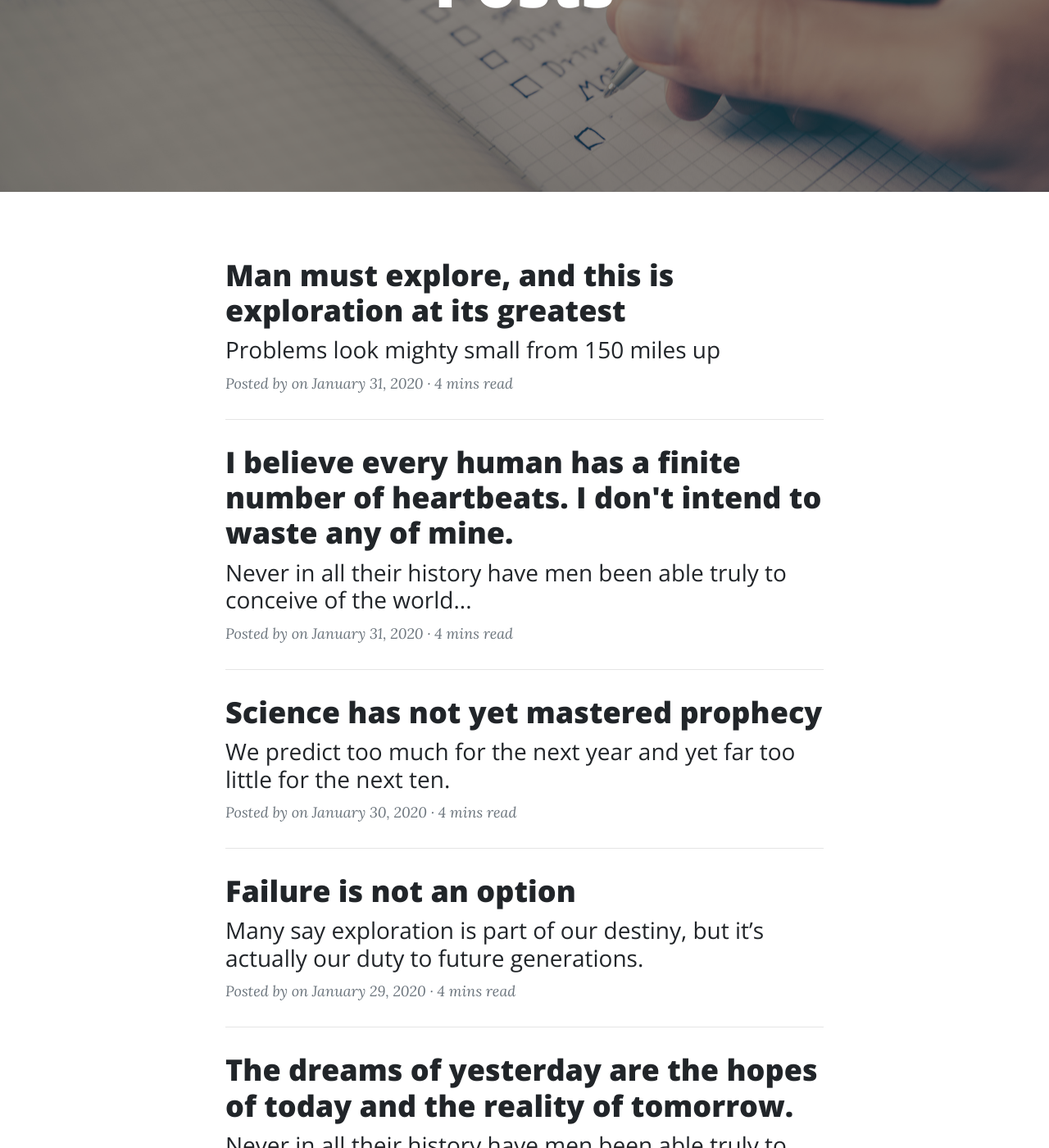
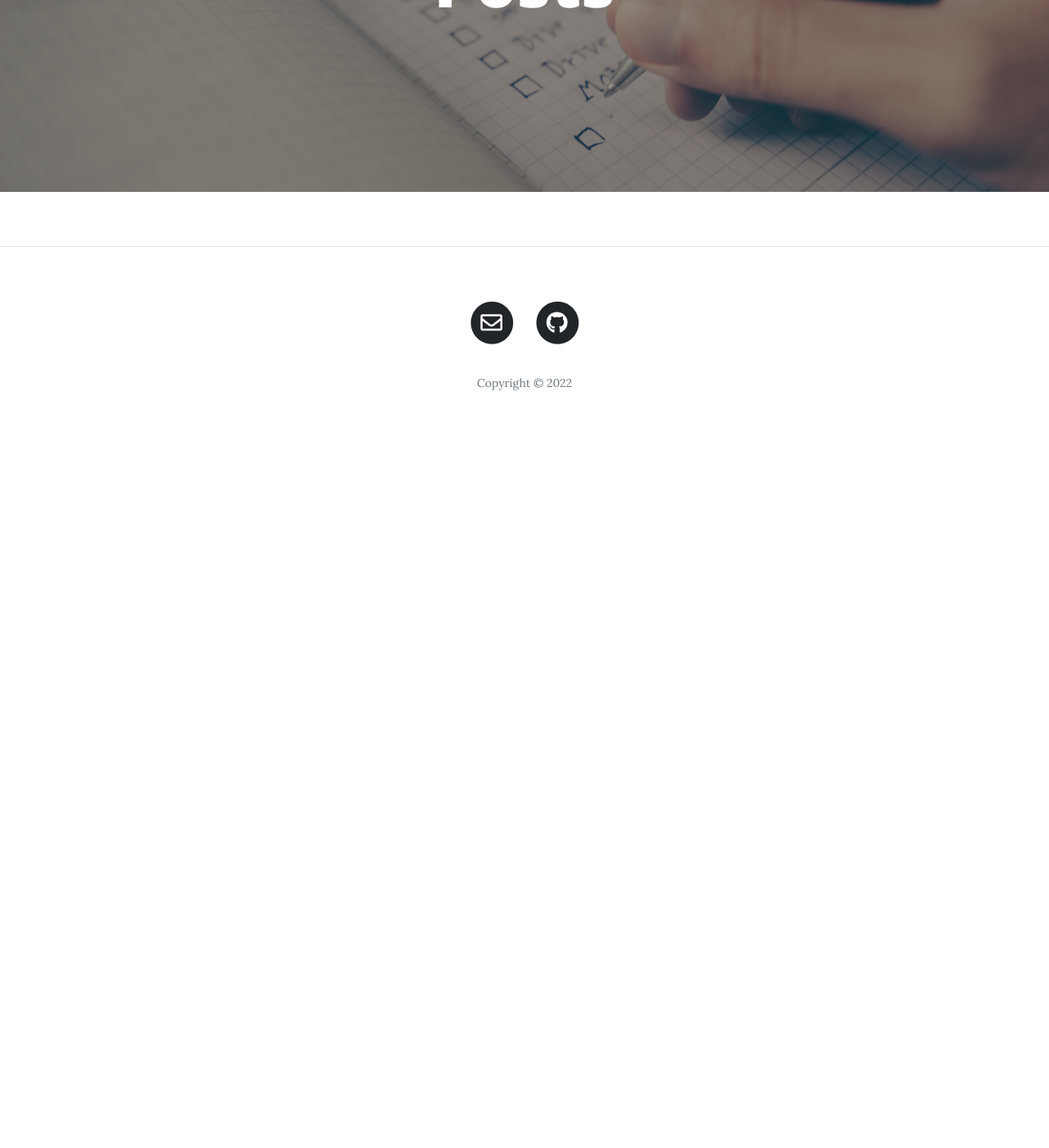
Before and after one commit to youngjae0401/develop_note, a Jekyll site: the page built from posts/index.html, in a window 1280 px wide and 1400 px high, scrolled down 270 px. Shown: the whole window at 82% size. Built offline with Jekyll 4.4.1, drawn with Linux system fonts in a browser that asks for light colours; the list of posts is cut into pages by our own code; after the commit the page ends 900 px from its top, so only the background shows below that; some of the changed text lies outside the part shown.

```diff
--- a/_includes/head.html
+++ b/_includes/head.html
@@ -10,6 +10,12 @@
 
   <meta name="description" content="{{ page.excerpt | default: site.description | strip_html | normalize_whitespace | truncate: 160 | escape }}">
 
+	<!--favicon-->
+  <link rel="favicon" href="/img/favicon/favicon.ico">
+  <link rel="icon" type="image/png" sizes="32x32" href="/img/favicon/favicon-32x32.png">
+  <link rel="icon" type="image/png" sizes="96x96" href="/img/favicon/favicon-96x96.png">
+  <link rel="icon" type="image/png" sizes="16x16" href="/img/favicon/favicon-16x16.png">
+
   <link href='https://fonts.googleapis.com/css?family=Lora:400,700,400italic,700italic' rel='stylesheet' type='text/css'>
   <link href='https://fonts.googleapis.com/css?family=Open+Sans:300italic,400italic,600italic,700italic,800italic,400,300,600,700,800' rel='stylesheet' type='text/css'>
 
--- a/_posts/2020-01-26-dinosaurs.html
+++ /dev/null
@@ -1,40 +0,0 @@
----
-layout: post
-title: "Dinosaurs are extinct today"
-subtitle: "because they lacked opposable thumbs and the brainpower to build a space program."
-date: 2020-01-26 23:45:13 -0400
-background: '/img/posts/01.jpg'
----
-
-<p>Never in all their history have men been able truly to conceive of the world as one: a single sphere, a globe, having the qualities of a globe, a round earth in which all the directions eventually meet, in which there is no center because every point, or none, is center — an equal earth which all men occupy as equals. The airman's earth, if free men make it, will be truly round: a globe in practice, not in theory.</p>
-
-<p>Science cuts two ways, of course; its products can be used for both good and evil. But there's no turning back from science. The early warnings about technological dangers also come from science.</p>
-
-<p>What was most significant about the lunar voyage was not that man set foot on the Moon but that they set eye on the earth.</p>
-
-<p>A Chinese tale tells of some men sent to harm a young girl who, upon seeing her beauty, become her protectors rather than her violators. That's how I felt seeing the Earth for the first time. I could not help but love and cherish her.</p>
-
-<p>For those who have seen the Earth from space, and for the hundreds and perhaps thousands more who will, the experience most certainly changes your perspective. The things that we share in our world are far more valuable than those which divide us.</p>
-
-<h2 class="section-heading">The Final Frontier</h2>
-
-<p>There can be no thought of finishing for ‘aiming for the stars.’ Both figuratively and literally, it is a task to occupy the generations. And no matter how much progress one makes, there is always the thrill of just beginning.</p>
-
-<p>There can be no thought of finishing for ‘aiming for the stars.’ Both figuratively and literally, it is a task to occupy the generations. And no matter how much progress one makes, there is always the thrill of just beginning.</p>
-
-<blockquote class="blockquote">The dreams of yesterday are the hopes of today and the reality of tomorrow. Science has not yet mastered prophecy. We predict too much for the next year and yet far too little for the next ten.</blockquote>
-
-<p>Spaceflights cannot be stopped. This is not the work of any one man or even a group of men. It is a historical process which mankind is carrying out in accordance with the natural laws of human development.</p>
-
-<h2 class="section-heading">Reaching for the Stars</h2>
-
-<p>As we got further and further away, it [the Earth] diminished in size. Finally it shrank to the size of a marble, the most beautiful you can imagine. That beautiful, warm, living object looked so fragile, so delicate, that if you touched it with a finger it would crumble and fall apart. Seeing this has to change a man.</p>
-
-<img class="img-fluid" src="https://source.unsplash.com/Mn9Fa_wQH-M/800x450" alt="Demo Image">
-<span class="caption text-muted">To go places and do things that have never been done before – that’s what living is all about.</span>
-
-<p>Space, the final frontier. These are the voyages of the Starship Enterprise. Its five-year mission: to explore strange new worlds, to seek out new life and new civilizations, to boldly go where no man has gone before.</p>
-
-<p>As I stand out here in the wonders of the unknown at Hadley, I sort of realize there’s a fundamental truth to our nature, Man must explore, and this is exploration at its greatest.</p>
-
-<p>Placeholder text by <a href="http://spaceipsum.com/">Space Ipsum</a>. Photographs by <a href="https://unsplash.com/">Unsplash</a>.</p>
--- a/_posts/2020-01-27-dreams.html
+++ /dev/null
@@ -1,39 +0,0 @@
----
-layout: post
-title: "The dreams of yesterday are the hopes of today and the reality of tomorrow."
-date: 2020-01-27 23:45:13 -0400
-background: '/img/posts/02.jpg'
----
-
-<p>Never in all their history have men been able truly to conceive of the world as one: a single sphere, a globe, having the qualities of a globe, a round earth in which all the directions eventually meet, in which there is no center because every point, or none, is center — an equal earth which all men occupy as equals. The airman's earth, if free men make it, will be truly round: a globe in practice, not in theory.</p>
-
-<p>Science cuts two ways, of course; its products can be used for both good and evil. But there's no turning back from science. The early warnings about technological dangers also come from science.</p>
-
-<p>What was most significant about the lunar voyage was not that man set foot on the Moon but that they set eye on the earth.</p>
-
-<p>A Chinese tale tells of some men sent to harm a young girl who, upon seeing her beauty, become her protectors rather than her violators. That's how I felt seeing the Earth for the first time. I could not help but love and cherish her.</p>
-
-<p>For those who have seen the Earth from space, and for the hundreds and perhaps thousands more who will, the experience most certainly changes your perspective. The things that we share in our world are far more valuable than those which divide us.</p>
-
-<h2 class="section-heading">The Final Frontier</h2>
-
-<p>There can be no thought of finishing for ‘aiming for the stars.’ Both figuratively and literally, it is a task to occupy the generations. And no matter how much progress one makes, there is always the thrill of just beginning.</p>
-
-<p>There can be no thought of finishing for ‘aiming for the stars.’ Both figuratively and literally, it is a task to occupy the generations. And no matter how much progress one makes, there is always the thrill of just beginning.</p>
-
-<blockquote class="blockquote">The dreams of yesterday are the hopes of today and the reality of tomorrow. Science has not yet mastered prophecy. We predict too much for the next year and yet far too little for the next ten.</blockquote>
-
-<p>Spaceflights cannot be stopped. This is not the work of any one man or even a group of men. It is a historical process which mankind is carrying out in accordance with the natural laws of human development.</p>
-
-<h2 class="section-heading">Reaching for the Stars</h2>
-
-<p>As we got further and further away, it [the Earth] diminished in size. Finally it shrank to the size of a marble, the most beautiful you can imagine. That beautiful, warm, living object looked so fragile, so delicate, that if you touched it with a finger it would crumble and fall apart. Seeing this has to change a man.</p>
-
-<img class="img-fluid" src="https://source.unsplash.com/Mn9Fa_wQH-M/800x450" alt="Demo Image">
-<span class="caption text-muted">To go places and do things that have never been done before – that’s what living is all about.</span>
-
-<p>Space, the final frontier. These are the voyages of the Starship Enterprise. Its five-year mission: to explore strange new worlds, to seek out new life and new civilizations, to boldly go where no man has gone before.</p>
-
-<p>As I stand out here in the wonders of the unknown at Hadley, I sort of realize there’s a fundamental truth to our nature, Man must explore, and this is exploration at its greatest.</p>
-
-<p>Placeholder text by <a href="http://spaceipsum.com/">Space Ipsum</a>. Photographs by <a href="https://unsplash.com/">Unsplash</a>.</p>
--- a/_posts/2020-01-28-exploration.html
+++ /dev/null
@@ -1,40 +0,0 @@
----
-layout: post
-title: "Failure is not an option"
-subtitle: "Many say exploration is part of our destiny, but it’s actually our duty to future generations."
-date: 2020-01-28 23:45:13 -0400
-background: '/img/posts/03.jpg'
----
-
-<p>Never in all their history have men been able truly to conceive of the world as one: a single sphere, a globe, having the qualities of a globe, a round earth in which all the directions eventually meet, in which there is no center because every point, or none, is center — an equal earth which all men occupy as equals. The airman's earth, if free men make it, will be truly round: a globe in practice, not in theory.</p>
-
-<p>Science cuts two ways, of course; its products can be used for both good and evil. But there's no turning back from science. The early warnings about technological dangers also come from science.</p>
-
-<p>What was most significant about the lunar voyage was not that man set foot on the Moon but that they set eye on the earth.</p>
-
-<p>A Chinese tale tells of some men sent to harm a young girl who, upon seeing her beauty, become her protectors rather than her violators. That's how I felt seeing the Earth for the first time. I could not help but love and cherish her.</p>
-
-<p>For those who have seen the Earth from space, and for the hundreds and perhaps thousands more who will, the experience most certainly changes your perspective. The things that we share in our world are far more valuable than those which divide us.</p>
-
-<h2 class="section-heading">The Final Frontier</h2>
-
-<p>There can be no thought of finishing for ‘aiming for the stars.’ Both figuratively and literally, it is a task to occupy the generations. And no matter how much progress one makes, there is always the thrill of just beginning.</p>
-
-<p>There can be no thought of finishing for ‘aiming for the stars.’ Both figuratively and literally, it is a task to occupy the generations. And no matter how much progress one makes, there is always the thrill of just beginning.</p>
-
-<blockquote class="blockquote">The dreams of yesterday are the hopes of today and the reality of tomorrow. Science has not yet mastered prophecy. We predict too much for the next year and yet far too little for the next ten.</blockquote>
-
-<p>Spaceflights cannot be stopped. This is not the work of any one man or even a group of men. It is a historical process which mankind is carrying out in accordance with the natural laws of human development.</p>
-
-<h2 class="section-heading">Reaching for the Stars</h2>
-
-<p>As we got further and further away, it [the Earth] diminished in size. Finally it shrank to the size of a marble, the most beautiful you can imagine. That beautiful, warm, living object looked so fragile, so delicate, that if you touched it with a finger it would crumble and fall apart. Seeing this has to change a man.</p>
-
-<img class="img-fluid" src="https://source.unsplash.com/Mn9Fa_wQH-M/800x450" alt="Demo Image">
-<span class="caption text-muted">To go places and do things that have never been done before – that’s what living is all about.</span>
-
-<p>Space, the final frontier. These are the voyages of the Starship Enterprise. Its five-year mission: to explore strange new worlds, to seek out new life and new civilizations, to boldly go where no man has gone before.</p>
-
-<p>As I stand out here in the wonders of the unknown at Hadley, I sort of realize there’s a fundamental truth to our nature, Man must explore, and this is exploration at its greatest.</p>
-
-<p>Placeholder text by <a href="http://spaceipsum.com/">Space Ipsum</a>. Photographs by <a href="https://unsplash.com/">Unsplash</a>.</p>
--- a/_posts/2020-01-29-prophecy.html
+++ /dev/null
@@ -1,40 +0,0 @@
----
-layout: post
-title: "Science has not yet mastered prophecy"
-subtitle: "We predict too much for the next year and yet far too little for the next ten."
-date: 2020-01-29 23:45:13 -0400
-background: '/img/posts/04.jpg'
----
-
-<p>Never in all their history have men been able truly to conceive of the world as one: a single sphere, a globe, having the qualities of a globe, a round earth in which all the directions eventually meet, in which there is no center because every point, or none, is center — an equal earth which all men occupy as equals. The airman's earth, if free men make it, will be truly round: a globe in practice, not in theory.</p>
-
-<p>Science cuts two ways, of course; its products can be used for both good and evil. But there's no turning back from science. The early warnings about technological dangers also come from science.</p>
-
-<p>What was most significant about the lunar voyage was not that man set foot on the Moon but that they set eye on the earth.</p>
-
-<p>A Chinese tale tells of some men sent to harm a young girl who, upon seeing her beauty, become her protectors rather than her violators. That's how I felt seeing the Earth for the first time. I could not help but love and cherish her.</p>
-
-<p>For those who have seen the Earth from space, and for the hundreds and perhaps thousands more who will, the experience most certainly changes your perspective. The things that we share in our world are far more valuable than those which divide us.</p>
-
-<h2 class="section-heading">The Final Frontier</h2>
-
-<p>There can be no thought of finishing for ‘aiming for the stars.’ Both figuratively and literally, it is a task to occupy the generations. And no matter how much progress one makes, there is always the thrill of just beginning.</p>
-
-<p>There can be no thought of finishing for ‘aiming for the stars.’ Both figuratively and literally, it is a task to occupy the generations. And no matter how much progress one makes, there is always the thrill of just beginning.</p>
-
-<blockquote class="blockquote">The dreams of yesterday are the hopes of today and the reality of tomorrow. Science has not yet mastered prophecy. We predict too much for the next year and yet far too little for the next ten.</blockquote>
-
-<p>Spaceflights cannot be stopped. This is not the work of any one man or even a group of men. It is a historical process which mankind is carrying out in accordance with the natural laws of human development.</p>
-
-<h2 class="section-heading">Reaching for the Stars</h2>
-
-<p>As we got further and further away, it [the Earth] diminished in size. Finally it shrank to the size of a marble, the most beautiful you can imagine. That beautiful, warm, living object looked so fragile, so delicate, that if you touched it with a finger it would crumble and fall apart. Seeing this has to change a man.</p>
-
-<img class="img-fluid" src="https://source.unsplash.com/Mn9Fa_wQH-M/800x450" alt="Demo Image">
-<span class="caption text-muted">To go places and do things that have never been done before – that’s what living is all about.</span>
-
-<p>Space, the final frontier. These are the voyages of the Starship Enterprise. Its five-year mission: to explore strange new worlds, to seek out new life and new civilizations, to boldly go where no man has gone before.</p>
-
-<p>As I stand out here in the wonders of the unknown at Hadley, I sort of realize there’s a fundamental truth to our nature, Man must explore, and this is exploration at its greatest.</p>
-
-<p>Placeholder text by <a href="http://spaceipsum.com/">Space Ipsum</a>. Photographs by <a href="https://unsplash.com/">Unsplash</a>.</p>
--- a/_posts/2020-01-30-heartbeats.html
+++ /dev/null
@@ -1,39 +0,0 @@
----
-layout: post
-title: "I believe every human has a finite number of heartbeats. I don't intend to waste any of mine."
-date: 2020-01-30 23:45:13 -0400
-background: '/img/posts/05.jpg'
----
-
-<p>Never in all their history have men been able truly to conceive of the world as one: a single sphere, a globe, having the qualities of a globe, a round earth in which all the directions eventually meet, in which there is no center because every point, or none, is center — an equal earth which all men occupy as equals. The airman's earth, if free men make it, will be truly round: a globe in practice, not in theory.</p>
-
-<p>Science cuts two ways, of course; its products can be used for both good and evil. But there's no turning back from science. The early warnings about technological dangers also come from science.</p>
-
-<p>What was most significant about the lunar voyage was not that man set foot on the Moon but that they set eye on the earth.</p>
-
-<p>A Chinese tale tells of some men sent to harm a young girl who, upon seeing her beauty, become her protectors rather than her violators. That's how I felt seeing the Earth for the first time. I could not help but love and cherish her.</p>
-
-<p>For those who have seen the Earth from space, and for the hundreds and perhaps thousands more who will, the experience most certainly changes your perspective. The things that we share in our world are far more valuable than those which divide us.</p>
-
-<h2 class="section-heading">The Final Frontier</h2>
-
-<p>There can be no thought of finishing for ‘aiming for the stars.’ Both figuratively and literally, it is a task to occupy the generations. And no matter how much progress one makes, there is always the thrill of just beginning.</p>
-
-<p>There can be no thought of finishing for ‘aiming for the stars.’ Both figuratively and literally, it is a task to occupy the generations. And no matter how much progress one makes, there is always the thrill of just beginning.</p>
-
-<blockquote class="blockquote">The dreams of yesterday are the hopes of today and the reality of tomorrow. Science has not yet mastered prophecy. We predict too much for the next year and yet far too little for the next ten.</blockquote>
-
-<p>Spaceflights cannot be stopped. This is not the work of any one man or even a group of men. It is a historical process which mankind is carrying out in accordance with the natural laws of human development.</p>
-
-<h2 class="section-heading">Reaching for the Stars</h2>
-
-<p>As we got further and further away, it [the Earth] diminished in size. Finally it shrank to the size of a marble, the most beautiful you can imagine. That beautiful, warm, living object looked so fragile, so delicate, that if you touched it with a finger it would crumble and fall apart. Seeing this has to change a man.</p>
-
-<img class="img-fluid" src="https://source.unsplash.com/Mn9Fa_wQH-M/800x450" alt="Demo Image">
-<span class="caption text-muted">To go places and do things that have never been done before – that’s what living is all about.</span>
-
-<p>Space, the final frontier. These are the voyages of the Starship Enterprise. Its five-year mission: to explore strange new worlds, to seek out new life and new civilizations, to boldly go where no man has gone before.</p>
-
-<p>As I stand out here in the wonders of the unknown at Hadley, I sort of realize there’s a fundamental truth to our nature, Man must explore, and this is exploration at its greatest.</p>
-
-<p>Placeholder text by <a href="http://spaceipsum.com/">Space Ipsum</a>. Photographs by <a href="https://unsplash.com/">Unsplash</a>.</p>
--- a/_posts/2020-01-31-man-must-explore.html
+++ /dev/null
@@ -1,40 +0,0 @@
----
-layout: post
-title: "Man must explore, and this is exploration at its greatest"
-subtitle: "Problems look mighty small from 150 miles up"
-date: 2020-01-31 10:45:13 -0400
-background: '/img/posts/06.jpg'
----
-
-<p>Never in all their history have men been able truly to conceive of the world as one: a single sphere, a globe, having the qualities of a globe, a round earth in which all the directions eventually meet, in which there is no center because every point, or none, is center — an equal earth which all men occupy as equals. The airman's earth, if free men make it, will be truly round: a globe in practice, not in theory.</p>
-
-<p>Science cuts two ways, of course; its products can be used for both good and evil. But there's no turning back from science. The early warnings about technological dangers also come from science.</p>
-
-<p>What was most significant about the lunar voyage was not that man set foot on the Moon but that they set eye on the earth.</p>
-
-<p>A Chinese tale tells of some men sent to harm a young girl who, upon seeing her beauty, become her protectors rather than her violators. That's how I felt seeing the Earth for the first time. I could not help but love and cherish her.</p>
-
-<p>For those who have seen the Earth from space, and for the hundreds and perhaps thousands more who will, the experience most certainly changes your perspective. The things that we share in our world are far more valuable than those which divide us.</p>
-
-<h2 class="section-heading">The Final Frontier</h2>
-
-<p>There can be no thought of finishing for ‘aiming for the stars.’ Both figuratively and literally, it is a task to occupy the generations. And no matter how much progress one makes, there is always the thrill of just beginning.</p>
-
-<p>There can be no thought of finishing for ‘aiming for the stars.’ Both figuratively and literally, it is a task to occupy the generations. And no matter how much progress one makes, there is always the thrill of just beginning.</p>
-
-<blockquote class="blockquote">The dreams of yesterday are the hopes of today and the reality of tomorrow. Science has not yet mastered prophecy. We predict too much for the next year and yet far too little for the next ten.</blockquote>
-
-<p>Spaceflights cannot be stopped. This is not the work of any one man or even a group of men. It is a historical process which mankind is carrying out in accordance with the natural laws of human development.</p>
-
-<h2 class="section-heading">Reaching for the Stars</h2>
-
-<p>As we got further and further away, it [the Earth] diminished in size. Finally it shrank to the size of a marble, the most beautiful you can imagine. That beautiful, warm, living object looked so fragile, so delicate, that if you touched it with a finger it would crumble and fall apart. Seeing this has to change a man.</p>
-
-<img class="img-fluid" src="https://source.unsplash.com/Mn9Fa_wQH-M/800x450" alt="Demo Image">
-<span class="caption text-muted">To go places and do things that have never been done before – that’s what living is all about.</span>
-
-<p>Space, the final frontier. These are the voyages of the Starship Enterprise. Its five-year mission: to explore strange new worlds, to seek out new life and new civilizations, to boldly go where no man has gone before.</p>
-
-<p>As I stand out here in the wonders of the unknown at Hadley, I sort of realize there’s a fundamental truth to our nature, Man must explore, and this is exploration at its greatest.</p>
-
-<p>Placeholder text by <a href="http://spaceipsum.com/">Space Ipsum</a>. Photographs by <a href="https://unsplash.com/">Unsplash</a>.</p>
```
Also changed, not shown: img/favicon/favicon-16x16.png (added), img/favicon/favicon-32x32.png (added), img/favicon/favicon-96x96.png (added), img/favicon/favicon.ico (added).
